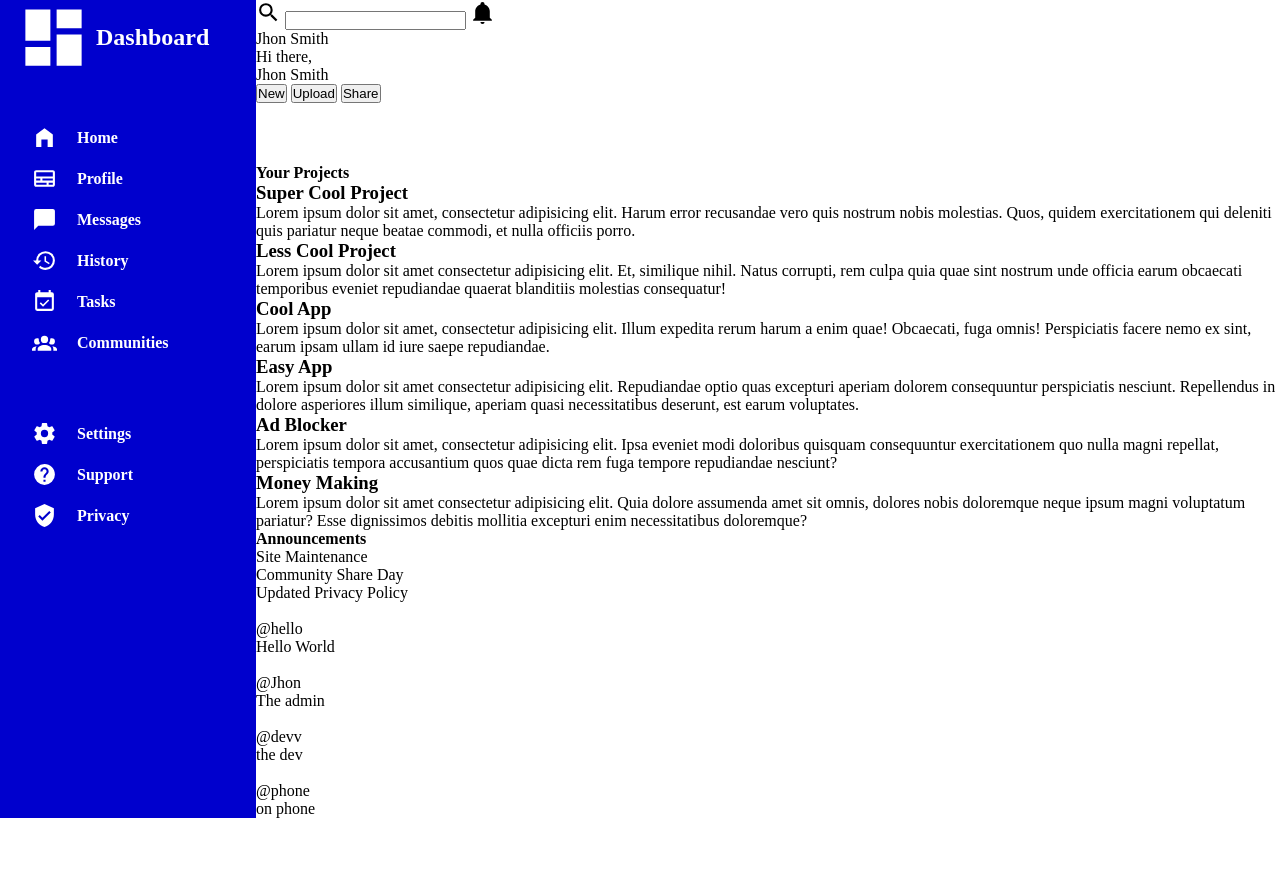
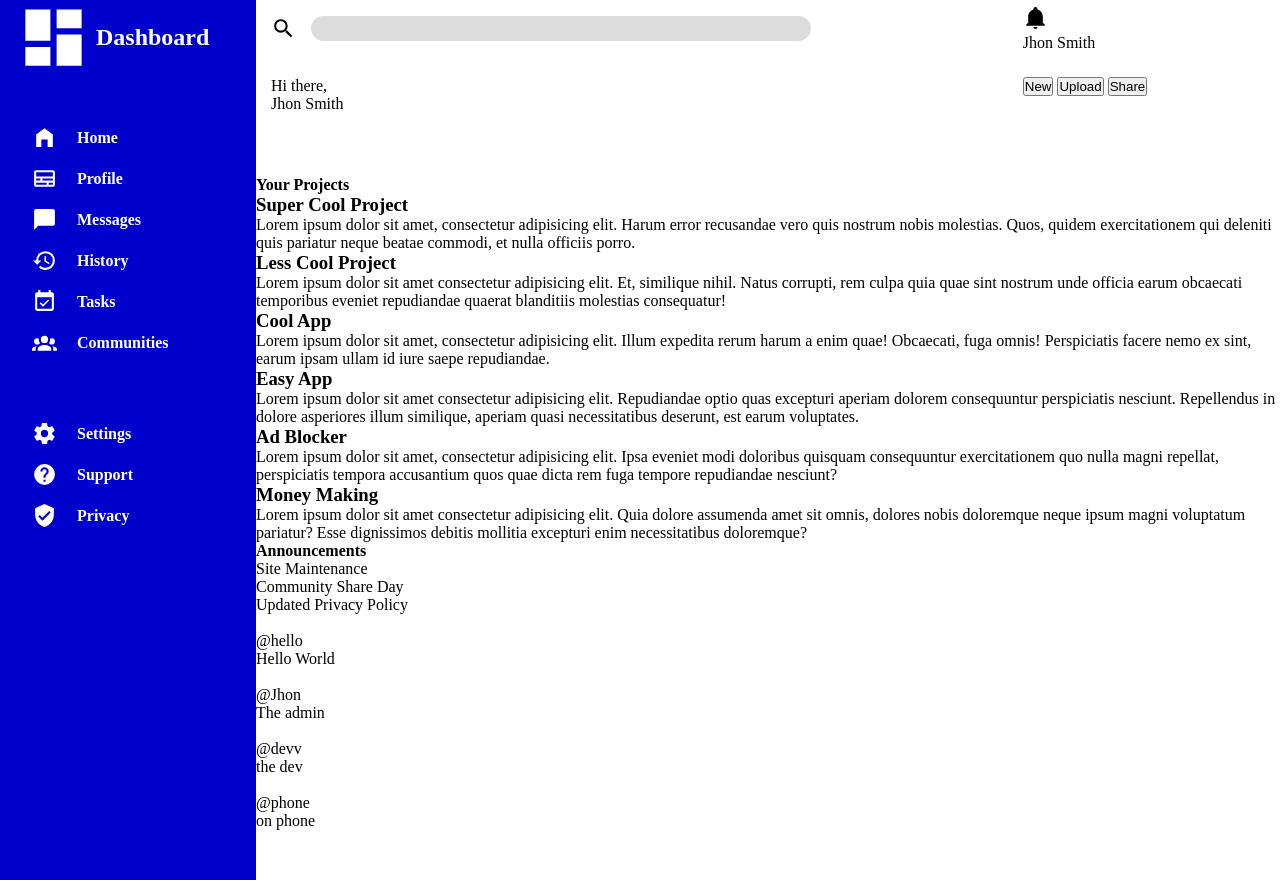
Before and after one commit to Ryany0/odin-admin-dashboard, a plain HTML site: page index.html in a window 1280 px wide. Before the commit the page ends 818 px from the top, so only its background shows below. Drawn offline with Linux system fonts and the light colour scheme.

Commit message:
Style search bar in header

```diff
--- a/index.html
+++ b/index.html
@@ -10,16 +10,24 @@
 
     <div class="container">
         <div class="header">
+            <div class="search-bar">
                 <img src="./icons/magnify.svg" class="icon">
                 <input type="text" class="search" id="search"/>
+            </div>
+            <div>
                 <img src="./icons/bell.svg" id="notify" class="icon">
                 <div class="profile"></div>
                 <p class="name">Jhon Smith</p>
+            </div>
+
+            <div>
                 <div class="profile profile-large"></div>
                 <div class="greet">
                     <p>Hi there,</p>
                     <p class="name name-large">Jhon Smith</p>
                 </div>
+            </div>
+
             <div class="tabs">
                 <button>New</button>
                 <button>Upload</button>
--- a/styles.css
+++ b/styles.css
@@ -20,6 +20,30 @@
 }
 
 .header {
+    display: grid;
+    grid-template-columns: 3fr 1fr;
+    grid-template-rows: 1fr 2fr;
+    gap: 25px;
+    padding: 5px 15px 5px 15px;
+}
+
+.search-bar {
+    align-self: center;
+    display: flex;
+    gap: 15px;
+
+}
+
+.search-bar > input {
+    width: clamp(200px, 100%, 500px);
+    border: 1px;
+    border-radius: 25px;
+    background-color: gainsboro;
+    padding-left: 8px;
+}
+
+.search-bar > input:focus {
+    outline: 2px solid black;
 }
 
 .sidebar {
```
Lines whose indentation alone changed are shown as unchanged.
